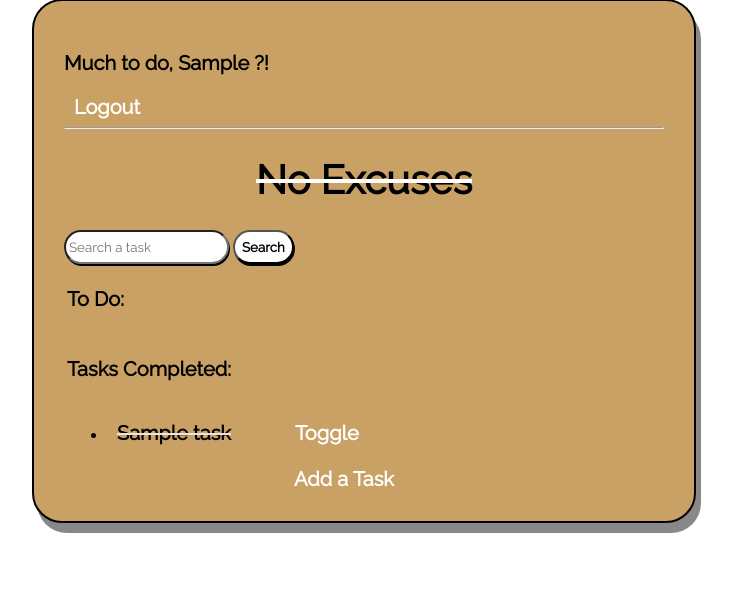
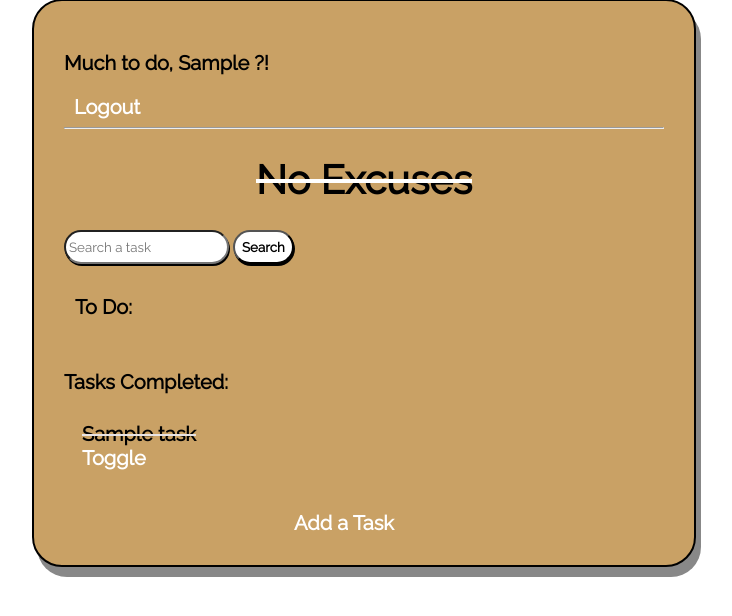
Before and after one commit to Code-Institute-Submissions/Villelligiulia-No-Excuses, a Django app: page /tasks/ in a window 1280 px wide. Shown: the part 59-675 px from the top of the page, without its empty margins (276-1008 px from the left). Run offline with Django 3.2, Linux system fonts and the light colour scheme; a user stored in the database is signed in; tables that the repository leaves empty hold one stand-in row (values such as "Sample post"); lists and menus that the app fills with data are empty.

Commit message:
Adjust stle and layout for task,html, import samplebar library to customize scrollbar for better UX

```diff
--- a/no_excuses/settings.py
+++ b/no_excuses/settings.py
@@ -30,7 +30,7 @@ TEMPLATES_DIR = os.path.join(BASE_DIR, 'templates')
 SECRET_KEY = os.environ.get('SECRET_KEY')
 
 # SECURITY WARNING: don't run with debug turned on in production!
-DEBUG = False
+DEBUG = True
 
 X_FRAME_OPTIONS = 'SAMEORIGIN'
 
--- a/static/css/style.css
+++ b/static/css/style.css
@@ -1,6 +1,7 @@
 body {
     background-color: white;
     padding-top: 50px;
+
 }
 
 h1 {
@@ -64,9 +65,8 @@ input {
     box-shadow: 5px 10px #888888;
 }
 
-.task-items-container {
-    overflow: auto;
-}
+
+
 
 .bottom-page-link {
     display: block;
@@ -108,10 +108,29 @@ input {
     font-size: 2.5rem;
 }
 
+
+
 a.task-title:hover,
 .task-completed-title:hover {
     color: white;
     text-decoration-color: black;
+}
+
+.todo-tasks-container {
+
+    padding: 8px;
+    width: 100%;
+    /* Ensure the container takes up the available width */
+    overflow-x: auto;
+    /* Enable horizontal overflow */
+    white-space: nowrap;
+}
+
+.tasks-completed-container {
+    display: flex;
+    flex-wrap: wrap;
+    justify-content: flex-start;
+    padding: 8px;
 }
 
 .task-completed-title {
@@ -120,10 +139,8 @@ a.task-title:hover,
     text-decoration-color: rgb(233, 228, 229);
 }
 
-
-.add-task {
-    display: block;
-    text-align: center;
+.add-task-container {
+    margin-top: 30px;
 }
 
 /* view-task.html */
@@ -143,3 +160,21 @@ a.task-title:hover,
         font-weight: 800;
     }
 } */
+.todo-tasks-container .simplebar-track.simplebar-horizontal {
+    background-color: #fafafa;
+    /* Customize the background color of the scrollbar track */
+    height: 6px;
+    /* Customize the height of the scrollbar track */
+    border-radius: 3px;
+    /* Customize the border radius of the scrollbar track */
+
+}
+
+.todo-tasks-container .simplebar-scrollbar::before {
+    background-color: #92630C;
+    /* Customize the color of the scrollbar thumb */
+    border-radius: 3px;
+    /* Customize the border radius of the scrollbar thumb */
+    opacity: 1;
+
+}
--- a/templates/base.html
+++ b/templates/base.html
@@ -8,10 +8,12 @@
     <meta name="viewport" content="width=device-width, initial-scale=1.0">
     <title>NO EXCUSES</title>
     <link rel="icon" href="{% static 'images/favicon (1).ico' %}" type="image/x-icon">
+    <link rel="stylesheet" href="https://unpkg.com/simplebar@5.3.6/dist/simplebar.min.css" />
     <link rel="stylesheet" href="{% static 'css/style.css' %}">
     <link rel="preconnect" href="https://fonts.googleapis.com">
     <link rel="preconnect" href="https://fonts.gstatic.com" crossorigin>
     <link href="https://fonts.googleapis.com/css2?family=Raleway&family=Sacramento&display=swap" rel="stylesheet">
+
 </head>
 
 <body>
@@ -27,6 +29,7 @@
     <script src="https://cdn.jsdelivr.net/npm/bootstrap@5.3.0-alpha3/dist/js/bootstrap.bundle.min.js"
         integrity="sha384-ENjdO4Dr2bkBIFxQpeoTz1HIcje39Wm4jDKdf19U8gI4ddQ3GYNS7NTKfAdVQSZe"
         crossorigin="anonymous"></script>
+    <script src="https://unpkg.com/simplebar@5.3.6/dist/simplebar.min.js"></script>
     <script>
         setTimeout(function () {
             let messages = document.querySelectorAll("#msg, .alert, .alert-dismissible");
@@ -34,6 +37,18 @@
                 message.remove();
             });
         }, 3000);
+
+
+        document.addEventListener('DOMContentLoaded', function () {
+            new SimpleBar(document.querySelector('.todo-tasks-container'));
+        });
+
+
+
+
+
+
+
     </script>
 </body>
 
--- a/templates/task.html
+++ b/templates/task.html
@@ -1,4 +1,4 @@
-{% extends 'base.html'%}
+{% extends 'base.html' %}
 {% load static %}
 
 {% block content %}
@@ -13,13 +13,11 @@
     <button type="submit">Search</button>
 </form>
 
-<div class="task-items-container">
-    <div class="task-items-container">
+<div class="todo-tasks-container data-simplebar">
     <table>
         <thead>
             <tr>
                 <th>
-
                     <p class="task-status">To Do:</p>
                 </th>
                 <th></th>
@@ -32,11 +30,7 @@
             {% if not task.done %}
             <tr>
                 <td>
-                        <ul>
-                            <li>
                     <a href="{% url 'view_task' pk=task.pk %}" class="task-title">{{ task.title }}</a>
-                            </li>
-                        </ul>
                 </td>
                 <td><a href="{% url 'update_task' task.id %}">Update</a></td>
                 <td><a href="{% url 'delete_task' task.id %}">Delete</a></td>
@@ -48,38 +42,30 @@
     </table>
 </div>
 
-    <div class="task-items-container">
-        <table>
-            <thead>
-                <tr>
-                    <th>
-                        <p class="task-status">Tasks Completed:</p>
-                    </th>
-                    <th></th>
-                </tr>
-            </thead>
-            <tbody>
+<div>
+    <div class="task-status">
+        <p>Tasks Completed:</p>
+    </div>
+
+    <div class="tasks-completed-container">
         {% for task in tasks %}
         {% if task.done %}
-                <tr>
-                    <td>
-                        <ul>
-                            <li>
-                                <a href="{% url 'view_task' pk=task.pk %}" class="task-completed-title">
-                                    {{ task.title }}
-                                </a>
-                            </li>
-                        </ul>
-                    </td>
-                    <td><a href="{% url 'toggle_task' task.id %}">Toggle</a></td>
-                </tr>
+        <div class="task-completed-item">
+            <a href="{% url 'view_task' pk=task.pk %}" class="task-title task-completed-title">{{ task.title }}</a>
+            <div class="task-actions">
+                <a href="{% url 'toggle_task' task.id %}">Toggle</a>
+            </div>
+        </div>
         {% endif %}
         {% endfor %}
-            </tbody>
-        </table>
+    </div>
 </div>
 
-</div>
 
+
+
+<div class="add-task-container">
     <a href="{% url 'add_task' %}" class="bottom-page-link">Add a Task</a>
     {% endblock %}
+</div>
+</div>
```
Lines whose indentation alone changed are shown as unchanged.
